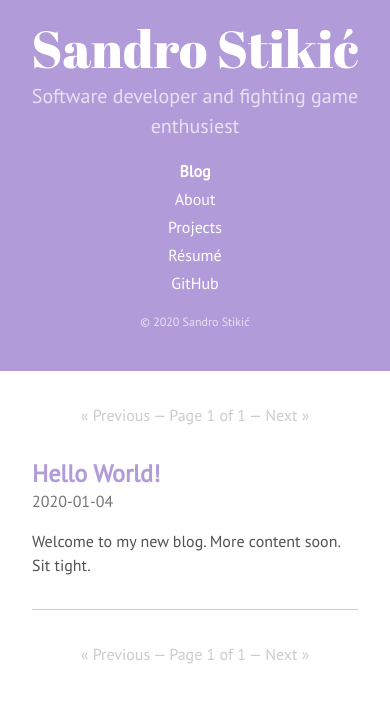
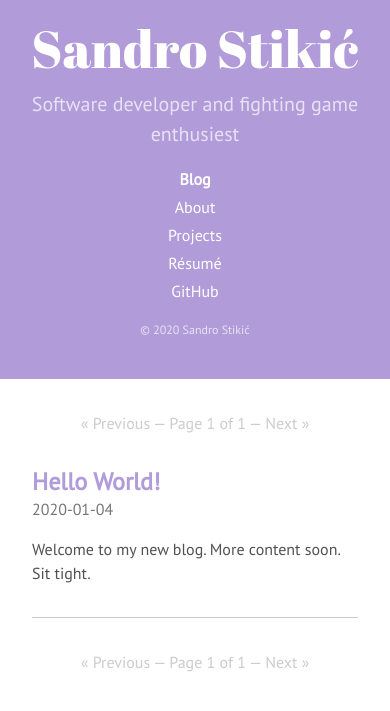
Before and after one commit to opeik/stikic.me, a Jekyll site: the page built from index.html, in a window 390 px wide. Shown: the top 711 px of the page. Built offline with Jekyll 4.4.1, drawn with Linux system fonts in a browser that asks for light colours; the list of posts is cut into pages by our own code.

Commit message:
Update mobile CSS

```diff
--- a/_sass/hydeout/_layout.scss
+++ b/_sass/hydeout/_layout.scss
@@ -110,7 +110,9 @@ body {
 ----------------------------------------------------------- */
 
 .home #sidebar {
-
+  .site-title {
+    margin-bottom: 0.5rem;
+  }
   // Center sidebar content
   text-align: center;
 
```
